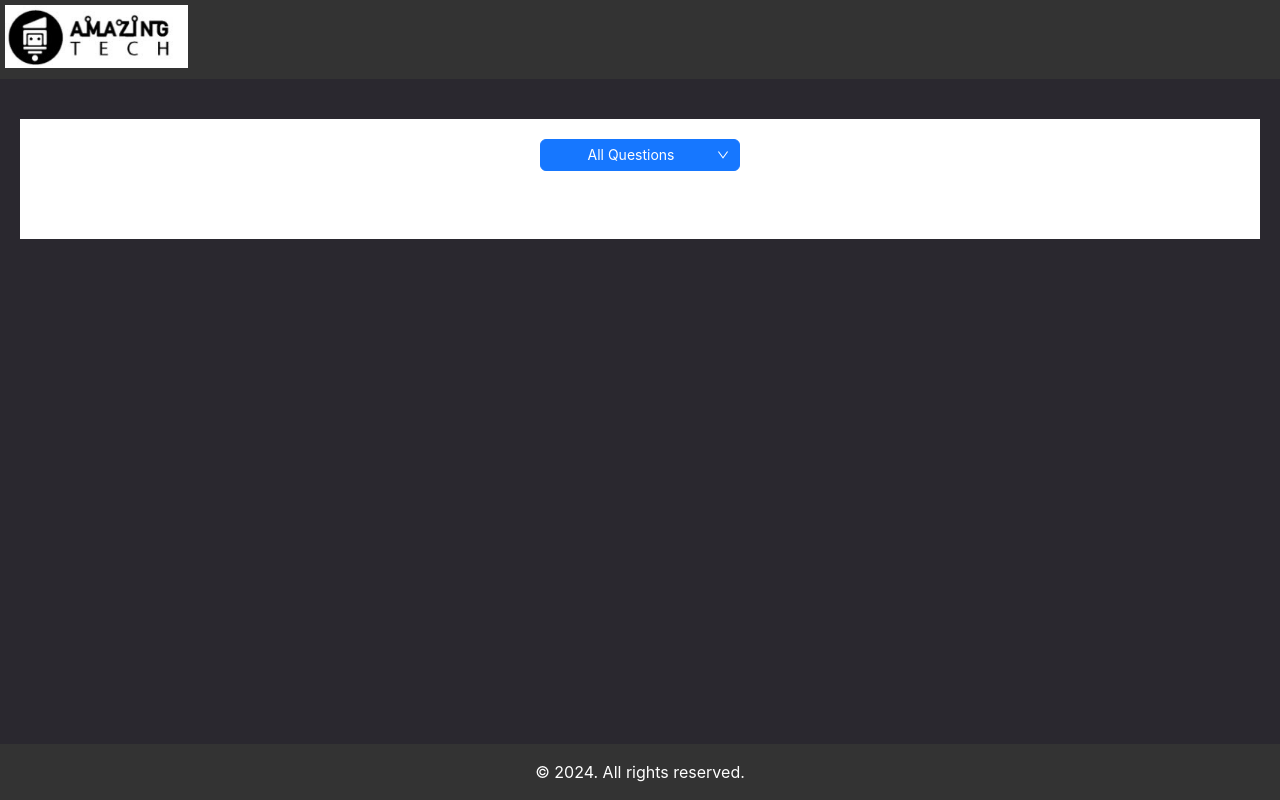
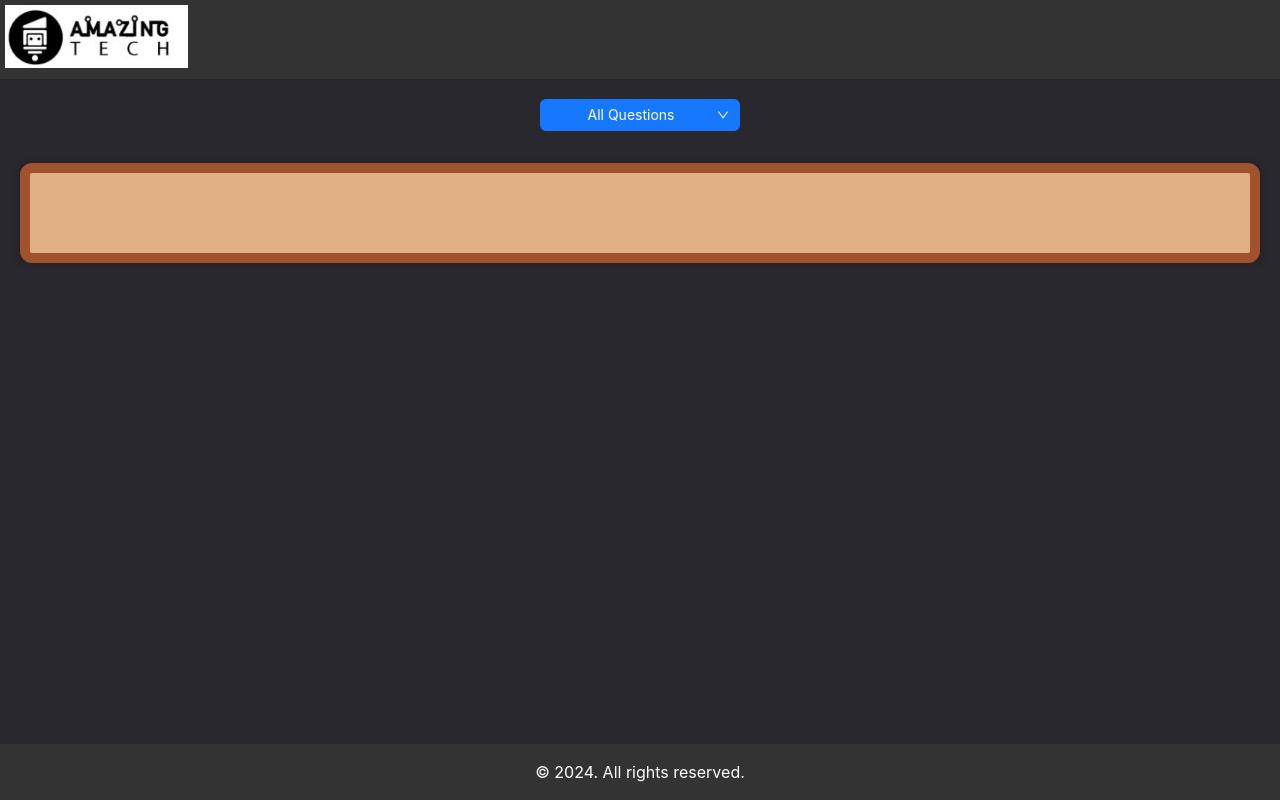
Before and after one commit to nguyenanhquan04/Questionnaire, a React (Vite) app: page /admin in a window 1280 px wide. Built offline with nearby package versions, Linux system fonts and the light colour scheme.

Commit message:
update admin

```diff
--- a/src/App.scss
+++ b/src/App.scss
@@ -6,5 +6,5 @@
 
 main {
   flex-grow: 1;
-  padding: 20px;
+  // padding: 20px;
 }
--- a/src/pages/adminPage/index.jsx
+++ b/src/pages/adminPage/index.jsx
@@ -2,11 +2,11 @@ import { useState } from 'react';
 import { useSelector, useDispatch } from 'react-redux';
 import { Card, Button, Row, Col, Typography, Modal, Input, Select } from 'antd';
 import { DeleteOutlined } from '@ant-design/icons';
-import ToastNotification, { notifySuccess } from '../../components/Toastify'; // Corrected import
-import { answerQuestion, deleteQuestion } from '../../slices/questionsSlice'; // Import the actions from your slice
-import '../adminPage/index.scss'; // Adjust your CSS import if needed
+import ToastNotification, { notifySuccess } from '../../components/Toastify';
+import { answerQuestion, deleteQuestion } from '../../slices/questionsSlice';
+import '../adminPage/index.scss';
 
-const { Text, Title } = Typography;
+const { Text } = Typography;
 const { TextArea } = Input;
 const { Option } = Select;
 
@@ -18,7 +18,7 @@ const AdminPage = () => {
   const [isDeleteConfirmVisible, setIsDeleteConfirmVisible] = useState(false);
   const [currentQuestion, setCurrentQuestion] = useState(null);
   const [answer, setAnswer] = useState('');
-  const [filter, setFilter] = useState('all'); // Filter state
+  const [filter, setFilter] = useState('all');
 
   const showAnswerModal = (question) => {
     setCurrentQuestion(question);
@@ -27,7 +27,7 @@ const AdminPage = () => {
 
   const handleOk = () => {
     if (answer) {
-      dispatch(answerQuestion({ id: currentQuestion.id, answer })); // Dispatch the action
+      dispatch(answerQuestion({ id: currentQuestion.id, answer }));
       notifySuccess('Question answered successfully');
       setIsModalOpen(false);
       setAnswer('');
@@ -45,16 +45,15 @@ const AdminPage = () => {
   };
 
   const handleDelete = () => {
-    dispatch(deleteQuestion(currentQuestion.id)); // Dispatch the action
+    dispatch(deleteQuestion(currentQuestion.id));
     setIsDeleteConfirmVisible(false);
-    notifySuccess('Question deleted successfully'); // Notify on successful delete
+    notifySuccess('Question deleted successfully');
   };
 
   const handleFilterChange = (value) => {
     setFilter(value);
   };
 
-  // Filter questions based on the selected filter
   const filteredQuestions = questions.filter(question => {
     if (filter === 'answered') {
       return question.answer;
@@ -66,9 +65,7 @@ const AdminPage = () => {
   });
 
   return (
-    <div className="admin-page" style={{ margin: '20px auto', padding: '20px', background: '#fff' }}>
-      {/* <Title level={2} style={{ color: 'gray' }}>Admin: Answer Questions</Title> */}
-
+    <div className="admin-page">
       <div style={{ marginBottom: 16, textAlign: 'center' }}>
         <Select defaultValue="all" onChange={handleFilterChange} style={{ width: 200 }} className="blue-select">
           <Option value="all">All Questions</Option>
@@ -77,9 +74,11 @@ const AdminPage = () => {
         </Select>
       </div>
 
+      <div className="card-container">
         <Row gutter={[16, 16]} justify="center">
           {filteredQuestions.map((question) => (
             <Col key={question.id} xs={24} sm={12} md={6}>
+              <div className="pin-icon">📌</div>
               <Card
                 size="small"
                 hoverable
@@ -119,8 +118,8 @@ const AdminPage = () => {
             </Col>
           ))}
         </Row>
+      </div>
 
-      {/* Modal for answering a question */}
       <Modal
         title="Provide an Answer"
         open={isModalOpen}
@@ -143,7 +142,6 @@ const AdminPage = () => {
         )}
       </Modal>
 
-      {/* Confirmation modal for deletion */}
       <Modal
         title="Are you sure you want to delete this question?"
         open={isDeleteConfirmVisible}
@@ -155,7 +153,6 @@ const AdminPage = () => {
         <p style={{ color: 'black' }}>{currentQuestion?.text}</p>
       </Modal>
 
-      {/* Toast Notification Container */}
       <ToastNotification />
     </div>
   );
--- a/src/pages/adminPage/index.scss
+++ b/src/pages/adminPage/index.scss
@@ -1,21 +1,42 @@
 .admin-page {
   padding: 20px;
+  margin-bottom: 40px;
 
   .ant-select {
     margin-bottom: 16px;
     width: 200px;
   }
 
-  .ant-row {
-    margin-bottom: 16px;
+  .card-container {
+    background-color: #e0b084;
+    /* Solid color for the board */
+    border: 10px solid #a0522d;
+    /* Border to simulate the wood frame */
+    border-radius: 12px;
+    /* Slightly rounded corners for a more realistic look */
+    box-shadow: 0 0 10px rgba(0, 0, 0, 0.3);
+    /* Shadow to add depth */
+    padding: 40px 0;
+    /* Space around the cards */
+    display: flex;
+    justify-content: flex-start;
+    /* Align cards to the left initially */
+    padding-left: 60px;
+    /* Adjust this value to move the cards to the right */
   }
 
   .ant-card {
-    background-color: #e74c3c;
-    color: #fff;
+    background-color: #fff3cd;
+    /* Light background color for the cards */
+    color: #000;
     border-radius: 8px;
     min-height: 150px;
     position: relative;
+    margin: 10px;
+    box-shadow: 5px 5px 15px rgba(0, 0, 0, 0.3);
+    /* Shadow to make the cards pop */
+    transform: translateX(10px);
+    /* Move the cards slightly to the right */
   }
 
   .ant-card-head {
@@ -25,7 +46,7 @@
 
   .ant-card-body {
     padding: 16px;
-    color: #fff;
+    color: #000;
   }
 
   .ant-card-actions {
@@ -34,7 +55,7 @@
     right: 10px;
 
     .ant-btn {
-      background-color: rgba(255, 255, 255, 0.2);
+      background-color: #007bff;
       color: #fff;
       border: none;
       margin-left: 5px;
@@ -83,14 +104,14 @@
   }
 
   .ant-typography {
-    color: #fff;
+    color: #000;
   }
 
   .delete-icon {
     position: absolute;
     top: 0;
     right: 0;
-    color: white;
+    color: red;
     font-size: 16px;
     cursor: pointer;
   }
@@ -107,8 +128,18 @@
   .blue-select .ant-select-selection-item {
     color: white !important;
   }
+
+  .pin-icon {
+    position: absolute;
+    top: 2%;
+    left: 43%;
+    transform: translate(-50%, -50%);
+    font-size: 24px;
+    z-index: 1;
+    color: red;
+  }
 }
 
 body {
-  margin: 0%;
+  margin: 0;
 }
```
Lines whose indentation alone changed are shown as unchanged.
